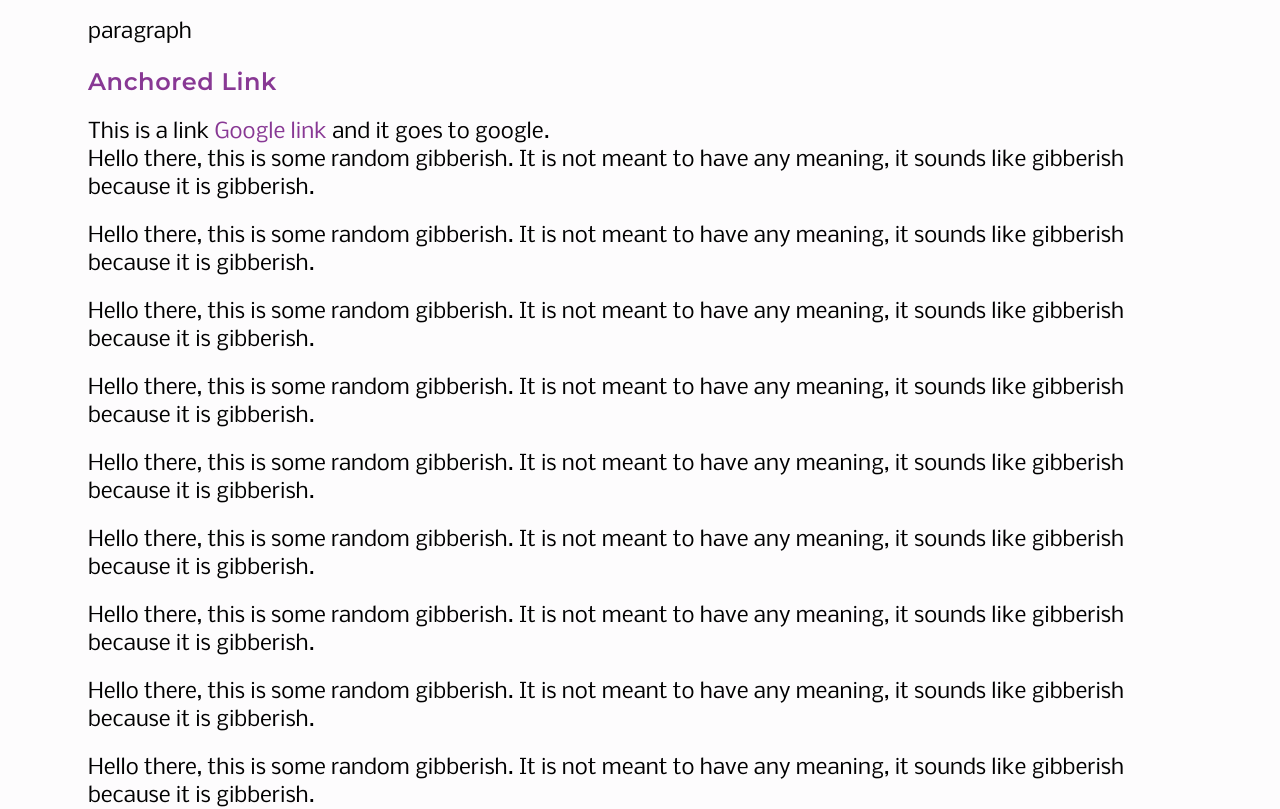
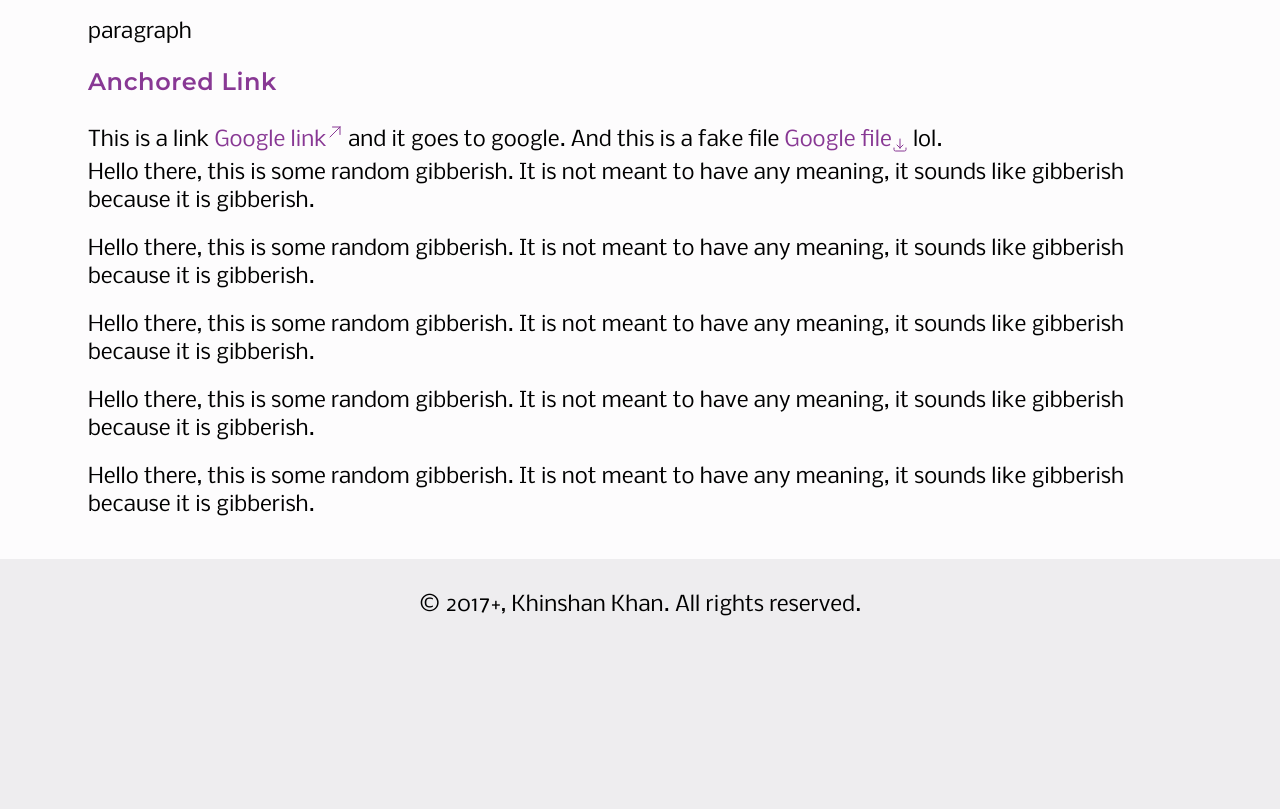
Before and after one commit to khinshankhan/www, a Next.js app: page /writings in a window 1280 px wide. Shown: the part 2240-3049 px from the top of the page. After the commit the page ends 2899 px from the top, so only its background shows below. Built offline with nearby package versions, Linux system fonts and the light colour scheme; what tailwindcss-hyphens would draw is missing.

Commit message:
fix links

```diff
--- a/components/layouts/base/header.tsx
+++ b/components/layouts/base/header.tsx
@@ -31,6 +31,7 @@ function Links() {
             <Link
               className={cx("main-nav", onLink === to && "on")}
               href={to}
+              isInternal
               aria-label={`Navigate to ${title}.`}
             >
               {title}
--- a/components/ui/link.tsx
+++ b/components/ui/link.tsx
@@ -55,12 +55,16 @@ export function Link({
   // # means same page, but use normal anchor tag for smoother scroll
   // ideally the icon will be the anchor icon, however it'll have to be placed in the mdx logic to avoid adding the icon for toc
   if (href.startsWith("#")) {
-    return <a {...props}>{children}</a>
+    return (
+      <a href={href} {...props}>
+        {children}
+      </a>
+    )
   }
 
   // external link
   return (
-    <a target="_blank" rel="noopener noreferrer" {...props}>
+    <a target="_blank" rel="noopener noreferrer" href={href} {...props}>
       {children}
       {VisualIcon}
     </a>
--- a/pages/writings.tsx
+++ b/pages/writings.tsx
@@ -2,6 +2,7 @@ import React from "react"
 
 import { narray } from "lib/utils"
 
+import { Link } from "components/ui"
 import { PageSkeletonLayout } from "components/layouts/page-skeleton"
 
 export default function Page() {
@@ -18,12 +19,13 @@ export default function Page() {
       <p className="main-nav">main nav</p>
       <p>paragraph</p>
       <h3>
-        <a className="anchor" href="https://google.com">
+        <Link className="anchor" href="/">
           Anchored Link
-        </a>
+        </Link>
       </h3>
-      This is a link <a href="https://google.com">Google link</a> and it goes to google.
-      <Lorem />
+      This is a link <Link href="https://google.com">Google link</Link> and it goes to google. And
+      this is a fake file <Link href="/hello.pdf">Google file</Link> lol.
+      <Lorem n={5} />
     </PageSkeletonLayout>
   )
 }
```
